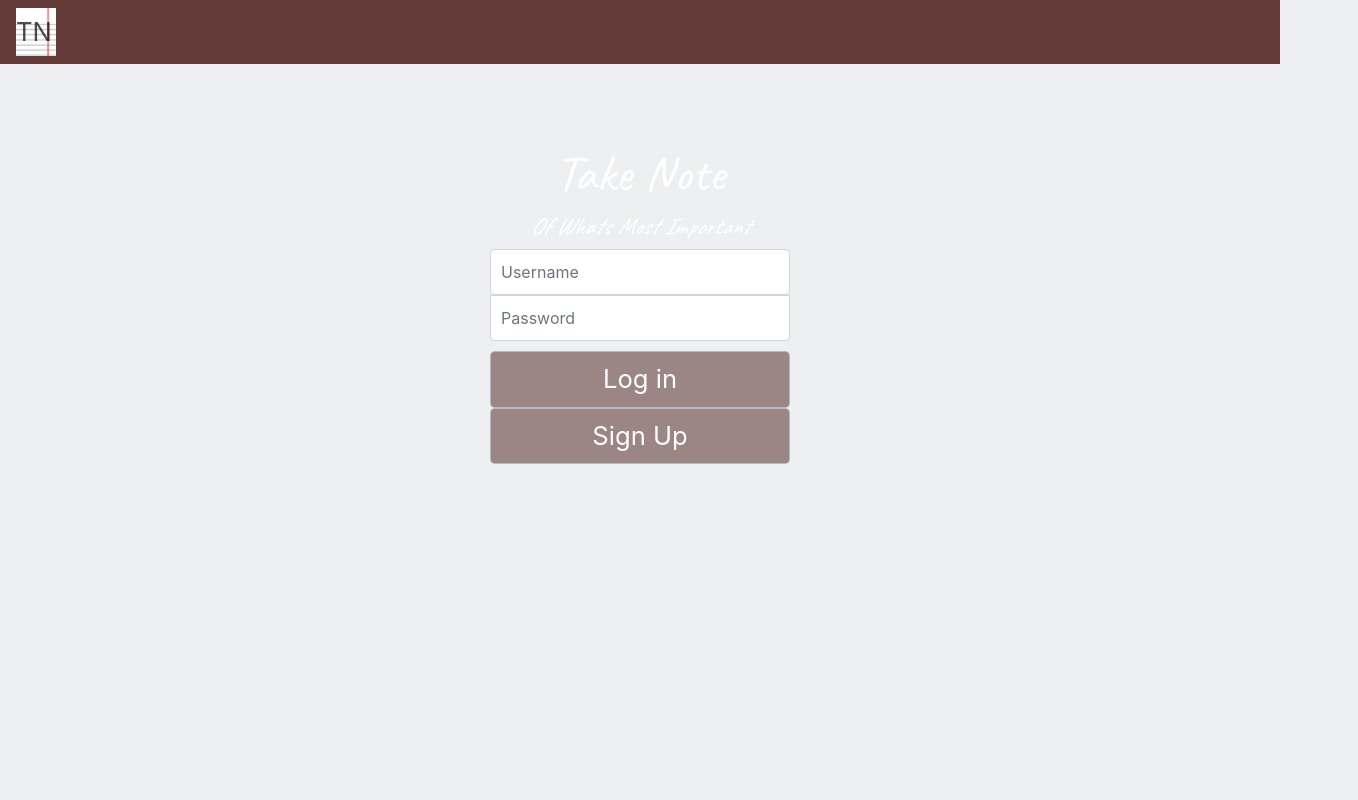
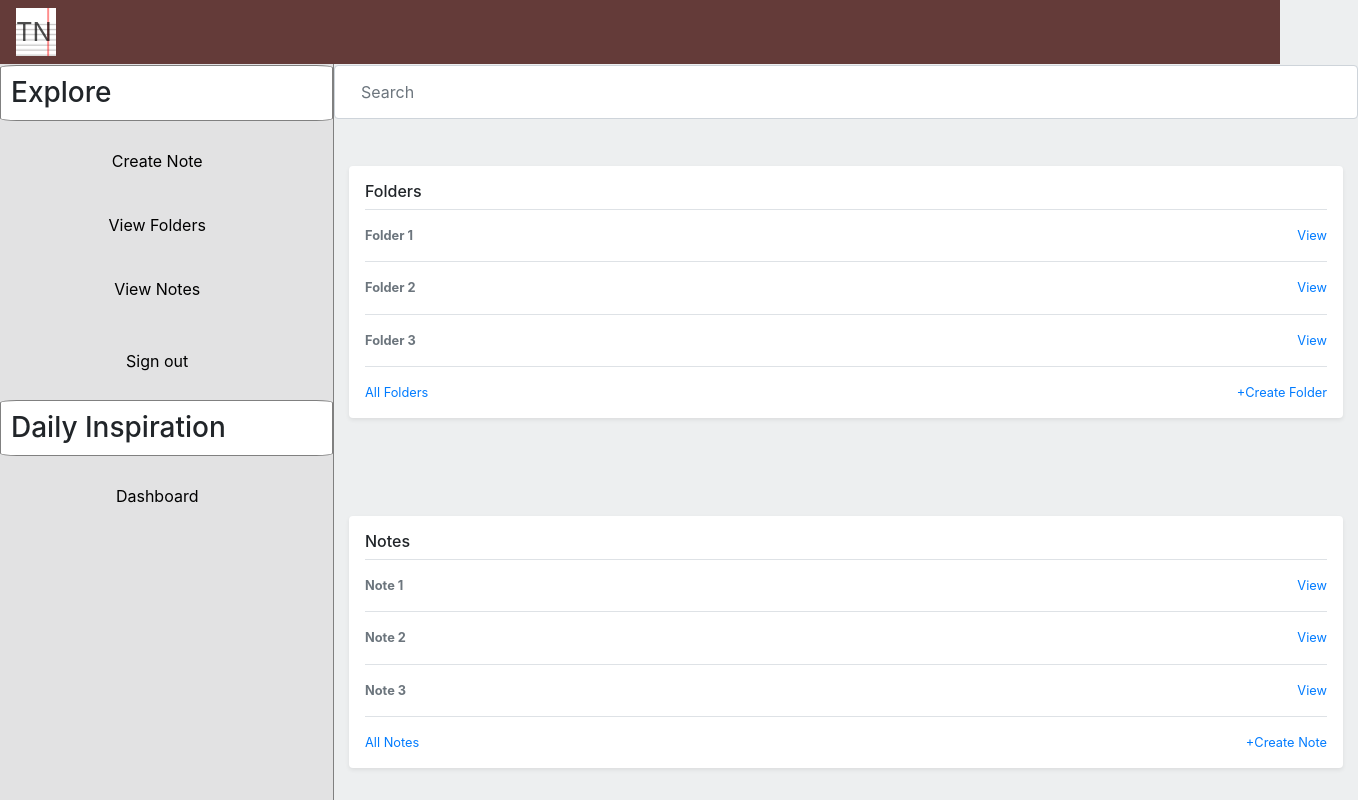
Before and after one commit to clueking1/take-note, a React (Create React App) app in the folder client/: page /member in a window 1280 px wide. Before the commit this address led to /login. Shown: the whole page, 1358 px wide, since content can reach past the window. Built offline with nearby package versions, Linux system fonts and the light colour scheme.

Commit message:
Folder and note display for the user to choose is in place

```diff
--- a/client/src/App.js
+++ b/client/src/App.js
@@ -42,9 +42,9 @@ function PrivateRoute({ children, ...rest }) {
         <Route  path="/signup">
           <Signup />
         </Route>
-        <PrivateRoute  path="/member">
+        <Route  path="/member">
           <Member />
-        </PrivateRoute>
+        </Route>
         </Switch>
       </div>
     </Router>
--- /dev/null
+++ b/client/src/components/memsComps/recentFolders.js
@@ -0,0 +1,54 @@
+import React from 'react'
+
+function ReacentFolders() {
+    return (
+    <main role="main" class="container recentDiv">
+
+
+  <div class="my-3 p-3 bg-white rounded shadow-sm">
+    <h6 class="border-bottom border-gray pb-2 mb-0">Folders</h6>
+    <div class="media text-muted pt-3">
+
+      <div class="media-body pb-3 mb-0 small lh-125 border-bottom border-gray">
+        <div class="d-flex justify-content-between align-items-center w-100">
+          <strong class="text-gray-dark">Folder 1</strong>
+          <a href="#">View</a>
+        </div>
+
+      </div>
+    </div>
+    <div class="media text-muted pt-3">
+
+      <div class="media-body pb-3 mb-0 small lh-125 border-bottom border-gray">
+        <div class="d-flex justify-content-between align-items-center w-100">
+          <strong class="text-gray-dark">Folder 2</strong>
+          <a href="#">View</a>
+        </div>
+
+      </div>
+    </div>
+    <div class="media text-muted pt-3">
+
+      <div class="media-body pb-3 mb-0 small lh-125 border-bottom border-gray">
+        <div class="d-flex justify-content-between align-items-center w-100">
+          <strong class="text-gray-dark">Folder 3</strong>
+          <a href="#">View</a>
+        </div>
+
+      </div>
+    </div>
+    <div class="d-flex justify-content-between align-items-center w-100">
+        <small class="d-block text-right mt-3">
+        <a href="#">All Folders</a>
+        </small>
+        <small class="d-block text-left mt-3">
+        <a href="#">+Create Folder</a>
+        </small>
+    </div>
+
+  </div>
+</main>
+    )
+}
+
+export default ReacentFolders
--- /dev/null
+++ b/client/src/components/memsComps/recentNotes.js
@@ -0,0 +1,54 @@
+import React from 'react'
+
+function ReacentNotes() {
+    return (
+    <main role="main" class="container recentDiv2">
+
+
+  <div class="my-3 p-3 bg-white rounded shadow-sm">
+    <h6 class="border-bottom border-gray pb-2 mb-0">Notes</h6>
+    <div class="media text-muted pt-3">
+
+      <div class="media-body pb-3 mb-0 small lh-125 border-bottom border-gray">
+        <div class="d-flex justify-content-between align-items-center w-100">
+          <strong class="text-gray-dark">Note 1</strong>
+          <a href="#">View</a>
+        </div>
+
+      </div>
+    </div>
+    <div class="media text-muted pt-3">
+
+      <div class="media-body pb-3 mb-0 small lh-125 border-bottom border-gray">
+        <div class="d-flex justify-content-between align-items-center w-100">
+          <strong class="text-gray-dark">Note 2</strong>
+          <a href="#">View</a>
+        </div>
+
+      </div>
+    </div>
+    <div class="media text-muted pt-3">
+
+      <div class="media-body pb-3 mb-0 small lh-125 border-bottom border-gray">
+        <div class="d-flex justify-content-between align-items-center w-100">
+          <strong class="text-gray-dark">Note 3</strong>
+          <a href="#">View</a>
+        </div>
+
+      </div>
+    </div>
+    <div class="d-flex justify-content-between align-items-center w-100">
+        <small class="d-block text-right mt-3">
+        <a href="#">All Notes</a>
+        </small>
+        <small class="d-block text-left mt-3">
+        <a href="#">+Create Note</a>
+        </small>
+    </div>
+
+  </div>
+</main>
+    )
+}
+
+export default ReacentNotes
--- a/client/src/pages/member/index.js
+++ b/client/src/pages/member/index.js
@@ -2,6 +2,8 @@ import React from "react";
 import SideNav from '../../components/sideNavComps/sideNav'
 import Navbar from '../../components/navBar'
 import SearchBar from '../../components/memsComps/searchBar'
+import RecentFolders from '../../components/memsComps/recentFolders'
+import RecentNotes from '../../components/memsComps/recentNotes'
 
 import "./member.css"
 
@@ -20,6 +22,10 @@ function Member() {
 
             <SearchBar />
 
+            <RecentFolders />
+
+            <RecentNotes />
+
 
         </div>
     )
--- a/client/src/pages/member/member.css
+++ b/client/src/pages/member/member.css
@@ -111,3 +111,23 @@ button:hover {
 .search {
   padding: 26px;
 }
+
+.recentDiv {
+  width: 80%;
+  position: absolute;
+  top: 0;
+  margin: 150px auto;
+  left: 0;
+  right: 0;
+  margin-left: 334px;
+}
+
+.recentDiv2 {
+  width: 80%;
+  position: absolute;
+  top: 0;
+  margin: 500px auto;
+  left: 0;
+  right: 0;
+  margin-left: 334px;
+}
```
